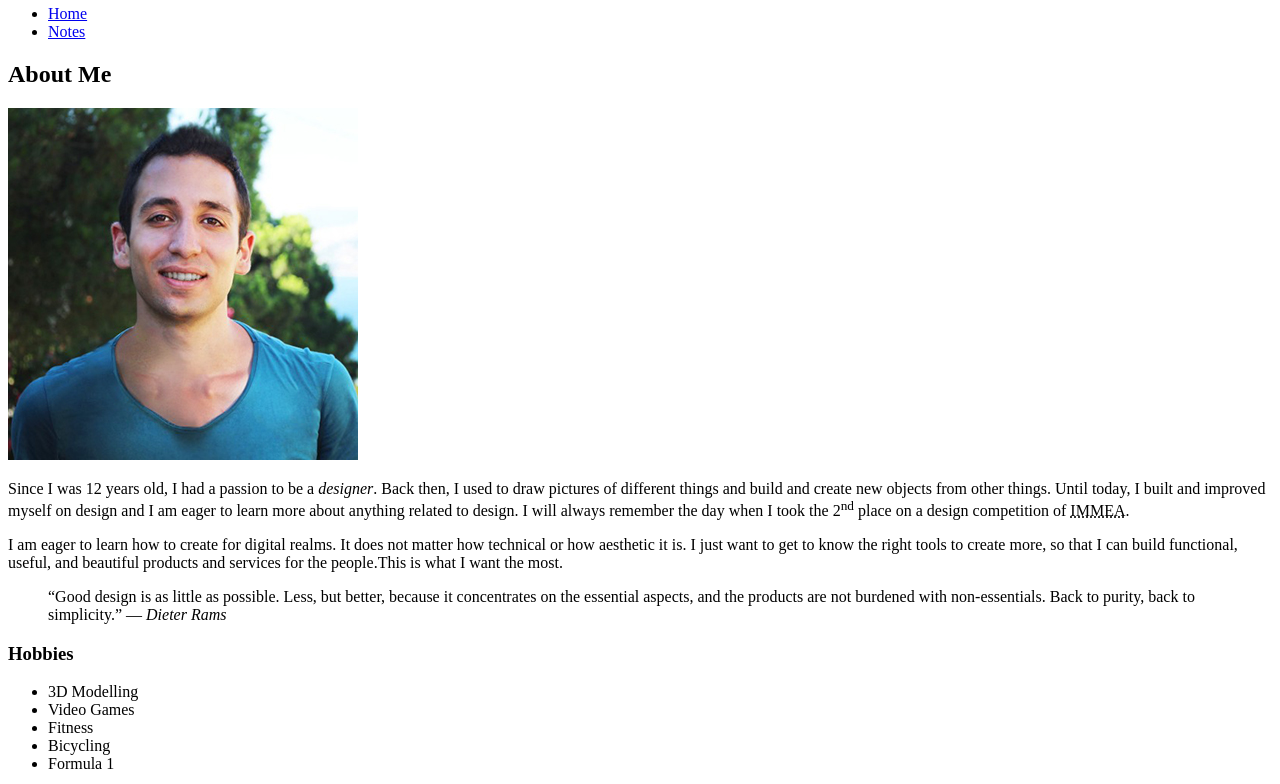
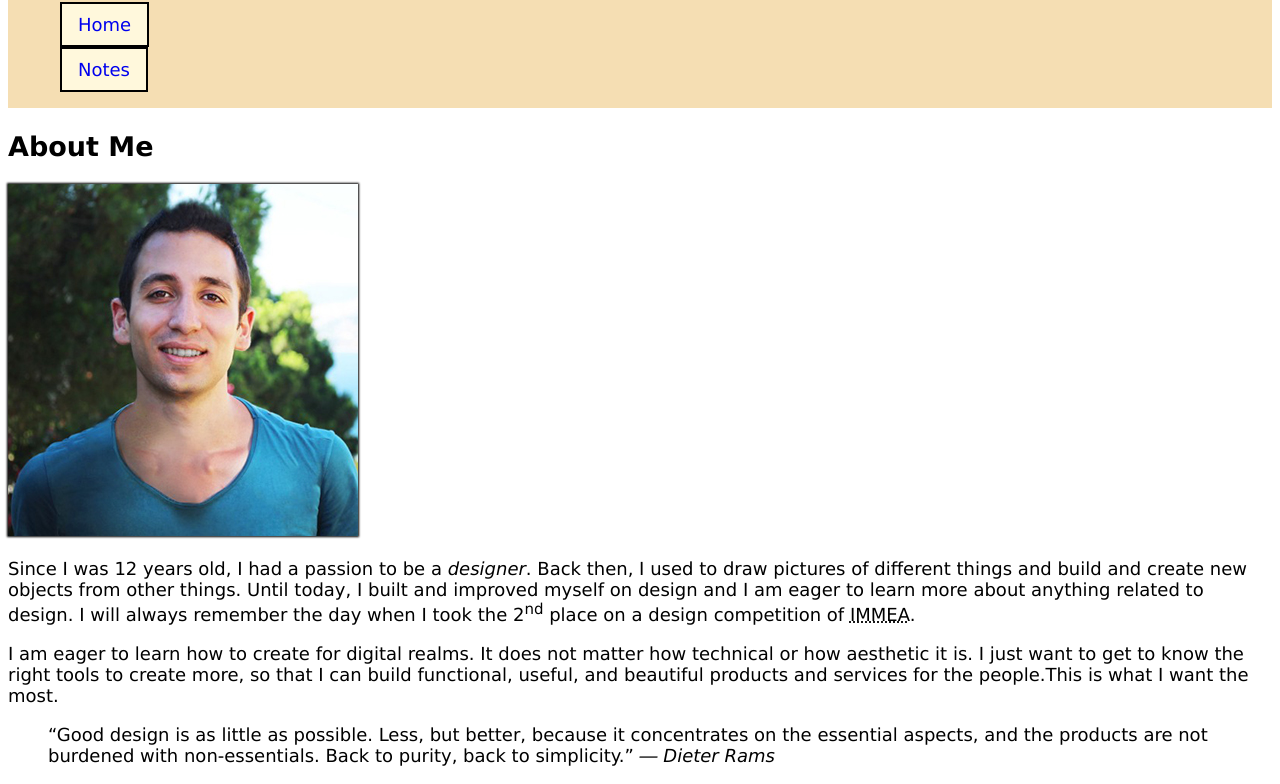
Before and after one commit to unlu0002/unlu0002.github.io, a plain HTML site: page html-assignment/index.html in a window 1280 px wide. Shown: the part 75-859 px from the top of the page. Drawn offline with Linux system fonts and the light colour scheme.

Commit message:
Adds css link, classes and id to tags.

```diff
--- /dev/null
+++ b/html-assignment/css/main.css
@@ -0,0 +1,53 @@
+body {
+    font-family: Verdana, Geneva, Tahoma, sans-serif;
+    font-size: 18px;
+
+}
+
+header, footer {
+
+    background-color:wheat;
+    padding-bottom: 4px;
+
+}
+
+
+.site-title {
+    color: chocolate;
+}
+
+#my-image {
+    box-shadow: 0px 0px 2px 1px black;
+
+}
+
+.hobbies {
+        list-style-type: square;
+}
+
+ul.hobbies li:nth-child(odd) {
+    background-color: papayawhip;
+}
+
+.navigation {
+    list-style-type: none;
+
+
+}
+
+.navigation a {
+    text-decoration: none;
+    background-color: cornsilk;
+    border: 2px solid black;
+    padding: 10px 16px;
+    margin: 12px;
+
+}
+
+.navigation li {
+    margin-bottom: 24px;
+}
+
+.navigation a:hover {
+  background-color: #7bc98b;
+}
--- a/html-assignment/index.html
+++ b/html-assignment/index.html
@@ -5,6 +5,7 @@
     <meta http-equiv="X-UA-Compatible" content="IE=edge">
     <meta name="viewport" content="width=device-width, initial-scale=1.0">
     <title>HTML Assignment</title>
+    <link rel="stylesheet" href="css/main.css">
 </head>
 
 
@@ -12,10 +13,10 @@
 <body>
 
     <header>
-        <h1>Serhat Unlu</h1>
+        <h1 class="site-title">Serhat Unlu</h1>
 
         <nav>
-            <ul>
+            <ul class="navigation">
                 <li><a href="index.html">Home</a></li>
                 <li><a href="notes.html">Notes</a></li>
             </ul>
@@ -31,7 +32,7 @@
 
             <h2>About Me</h2>
 
-            <img src="images/1568197845612.jpeg" alt="photograph of Serhat Unlu">
+            <img id="my-image" src="images/serhat.jpeg" alt="photograph of Serhat Unlu">
 
             <p>Since I was 12 years old, I had a passion to be a <em>designer</em>. Back then, I used to draw pictures of different things and build and create new objects from other things. Until today, I built and improved myself on design and I am eager to learn more about anything related to design. I will always remember the day when I took the 2<sup>nd</sup> place on a design competition of <abbr title="Istanbul Metals And Minerals Exporters’ Association">IMMEA</abbr>.</p>
 
@@ -45,7 +46,7 @@
 
             <h3>Hobbies</h3>
 
-            <ul>
+            <ul class="hobbies">
 
                 <li>3D Modelling</li>
                 <li>Video Games</li>
```
Also changed, not shown: html-assignment/images/serhat.jpeg (renamed from html-assignment/images/1568197845612.jpeg).
